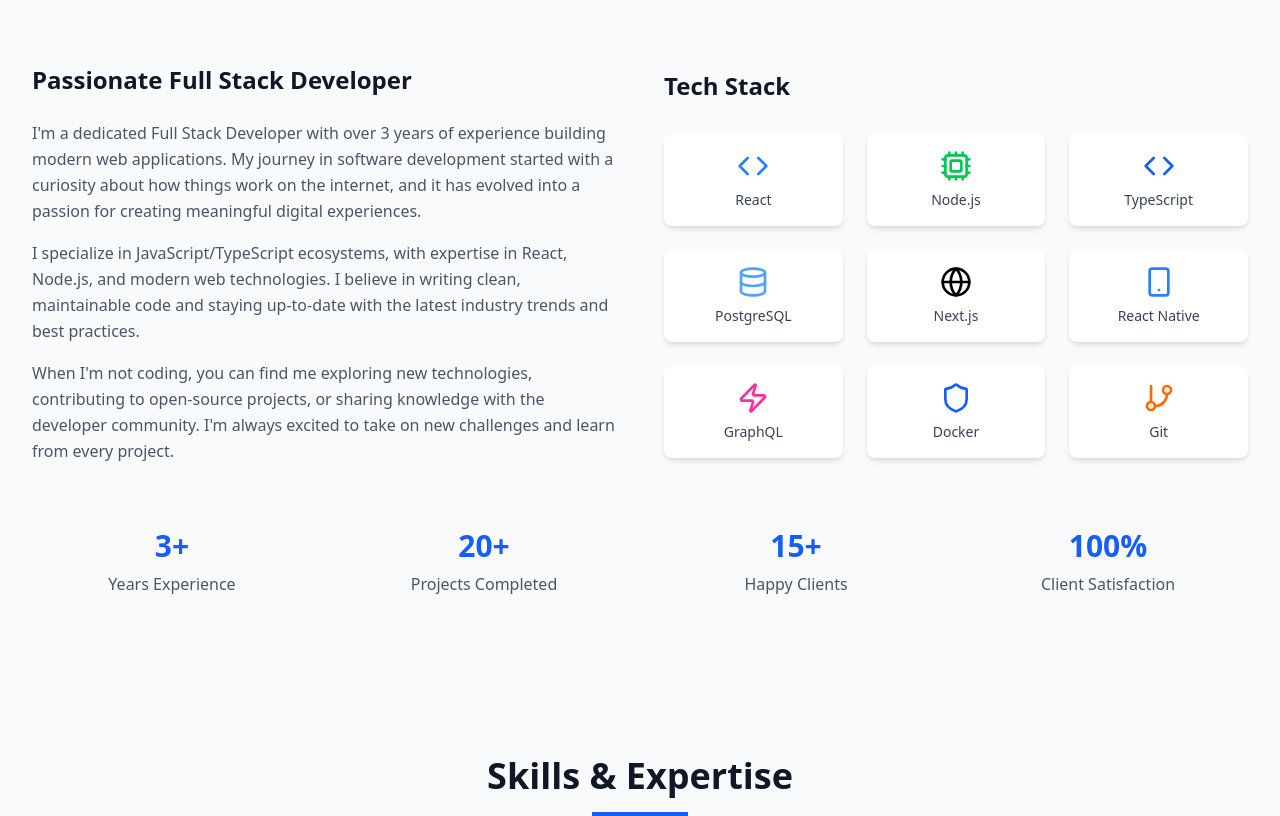
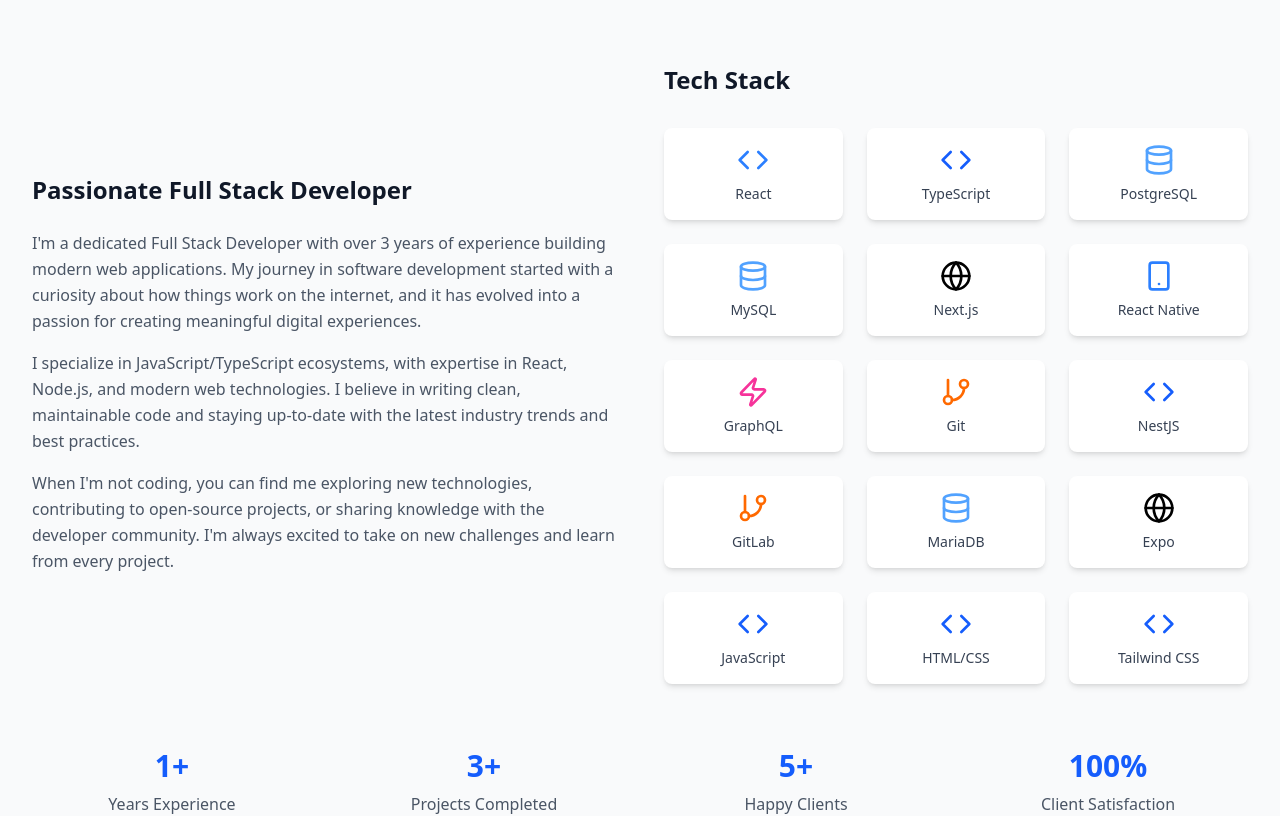
Before and after one commit to Prakashkuppan/Portfolio, a React (Vite) app in the folder my-portfolio/: page / in a window 1280 px wide. Shown: the part 940-1756 px from the top of the page. Built offline with nearby package versions, Linux system fonts and the light colour scheme.

Commit message:
Update About, Experience, and Skills components: add new technologies to tech stack, adjust proficiency levels, and update project statistics.

```diff
--- a/my-portfolio/src/components/About.tsx
+++ b/my-portfolio/src/components/About.tsx
@@ -13,14 +13,20 @@
 const About = () => {
   const techStack = [
     { name: 'React', icon: Code, color: 'text-blue-500' },
-    { name: 'Node.js', icon: Cpu, color: 'text-green-500' },
     { name: 'TypeScript', icon: Code, color: 'text-blue-600' },
     { name: 'PostgreSQL', icon: Database, color: 'text-blue-400' },
+    { name: 'MySQL', icon: Database, color: 'text-blue-400' },
     { name: 'Next.js', icon: Globe, color: 'text-black dark:text-white' },
     { name: 'React Native', icon: Smartphone, color: 'text-blue-500' },
     { name: 'GraphQL', icon: Zap, color: 'text-pink-500' },
-    { name: 'Docker', icon: Shield, color: 'text-blue-600' },
     { name: 'Git', icon: GitBranch, color: 'text-orange-500' },
+    { name: 'NestJS', icon: Code, color: 'text-blue-600' },
+    { name: 'GitLab', icon: GitBranch, color: 'text-orange-500' },
+    { name: 'MariaDB', icon: Database, color: 'text-blue-400' },
+    { name: 'Expo', icon: Globe, color: 'text-black dark:text-white' },
+    { name: 'JavaScript', icon: Code, color: 'text-blue-600' },
+    { name: 'HTML/CSS', icon: Code, color: 'text-blue-600' },
+    { name: 'Tailwind CSS', icon: Code, color: 'text-blue-600' },
   ]
 
   return (
@@ -113,7 +119,7 @@
         >
           <div className="text-center">
             <div className="text-3xl font-bold text-blue-600 dark:text-blue-400 mb-2">
-              3+
+              1+
             </div>
             <div className="text-gray-600 dark:text-gray-400">
               Years Experience
@@ -121,7 +127,7 @@
           </div>
           <div className="text-center">
             <div className="text-3xl font-bold text-blue-600 dark:text-blue-400 mb-2">
-              20+
+              3+
             </div>
             <div className="text-gray-600 dark:text-gray-400">
               Projects Completed
@@ -129,7 +135,7 @@
           </div>
           <div className="text-center">
             <div className="text-3xl font-bold text-blue-600 dark:text-blue-400 mb-2">
-              15+
+              5+
             </div>
             <div className="text-gray-600 dark:text-gray-400">
               Happy Clients
--- a/my-portfolio/src/components/Experience.tsx
+++ b/my-portfolio/src/components/Experience.tsx
@@ -19,7 +19,7 @@
         'Coordinating with cross-functional teams to define requirements, improve user experience, and ensure timely project delivery.',
         'Ensuring code quality through regular reviews, unit testing, and comprehensive documentation.'
       ],
-      tech: ['React', 'React Native', 'Expo', 'TypeScript', 'NestJS', 'PostgreSQL', 'MariaDB', 'JavaScript']
+      tech: ['React', 'React Native', 'Expo', 'TypeScript', 'NestJS', 'PostgreSQL', 'MariaDB', 'JavaScript', 'MySQL']
     },
     {
       id: 2,
--- a/my-portfolio/src/components/Skills.tsx
+++ b/my-portfolio/src/components/Skills.tsx
@@ -9,27 +9,27 @@
         { name: 'React', proficiency: 90, info: 'Advanced' },
         { name: 'React Native', proficiency: 85, info: 'Mobile & cross-platform' },
         { name: 'Expo', proficiency: 80, info: 'React Native toolchain' },
-        { name: 'TypeScript', proficiency: 85, info: 'Strong typing' },
+        { name: 'TypeScript', proficiency: 90, info: 'Strong typing' },
         { name: 'JavaScript', proficiency: 90, info: 'Core language' },
         { name: 'HTML/CSS', proficiency: 90, info: 'Web fundamentals' },
-        { name: 'Next.js', proficiency: 80, info: 'React framework' },
+        { name: 'Next.js', proficiency: 85, info: 'React framework' },
         { name: 'Vite', proficiency: 80, info: 'Frontend tooling' }
       ]
     },
     {
       category: 'Backend',
       skills: [
-        { name: 'NestJS', proficiency: 80, info: 'Node.js framework' },
+        { name: 'NestJS', proficiency: 85, info: 'Node.js framework' },
         { name: 'Python', proficiency: 70, info: 'Scripting & backend' }
       ]
     },
     {
       category: 'Databases',
       skills: [
-        { name: 'PostgreSQL', proficiency: 80, info: 'Relational DB' },
-        { name: 'MariaDB', proficiency: 75, info: 'Relational DB' },
-        { name: 'MySQL', proficiency: 75, info: 'Relational DB' },
-        { name: 'DBMS', proficiency: 70, info: 'General DB concepts' }
+        { name: 'PostgreSQL', proficiency: 90, info: 'Relational DB' },
+        { name: 'MySQL', proficiency: 90, info: 'Relational DB' },
+        { name: 'DBMS', proficiency: 70, info: 'General DB concepts' },
+        { name: 'MariaDB', proficiency: 70, info: 'Relational DB' },
       ]
     },
     {
```
